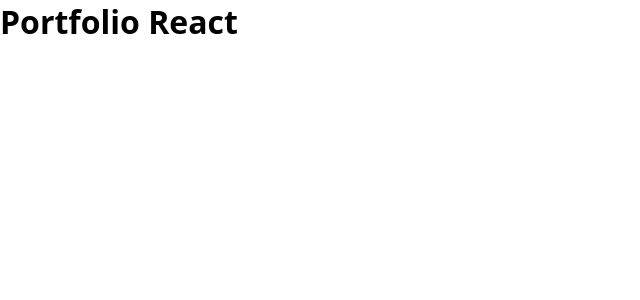
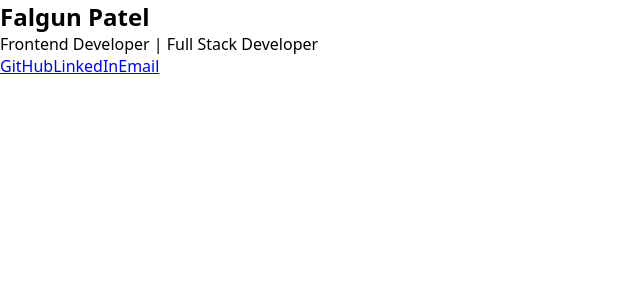
Before and after one commit to Falgunp07/portfolio-react, a React (Vite) app: page / in a window 1280 px wide. Shown: the top 300 px of the page, without its empty margins (0-640 px from the left). Built offline with nearby package versions, Linux system fonts and the light colour scheme.

Commit message:
Add Header and Hero components

```diff
--- a/src/App.jsx
+++ b/src/App.jsx
@@ -1,7 +1,9 @@
+import Header from "./components/Header";
+
 function App() {
   return (
     <>
-      <h1>Portfolio React</h1>
+      <Header/>
     </>
   );
 }
--- /dev/null
+++ b/src/components/Header.jsx
@@ -0,0 +1,11 @@
+import Hero from "./Hero";
+
+function Header() {
+  return (
+    <header>
+      <Hero />
+    </header>
+  );
+}
+
+export default Header;
--- /dev/null
+++ b/src/components/Hero.jsx
@@ -0,0 +1,24 @@
+function Hero() {
+  return (
+    <section className="hero">
+      <h1>Falgun Patel</h1>
+      <p>Frontend Developer | Full Stack Developer</p>
+
+      <div className="links">
+        <a href="https://github.com/Falgunp07" target="_blank" rel="noreferrer">
+          GitHub
+        </a>
+        <a
+          href="https://linkedin.com/in/falgun-patel-7386701b0"
+          target="_blank"
+          rel="noreferrer"
+        >
+          LinkedIn
+        </a>
+        <a href="mailto:falgunpatel071@gmail.com">Email</a>
+      </div>
+    </section>
+  );
+}
+
+export default Hero;
```
